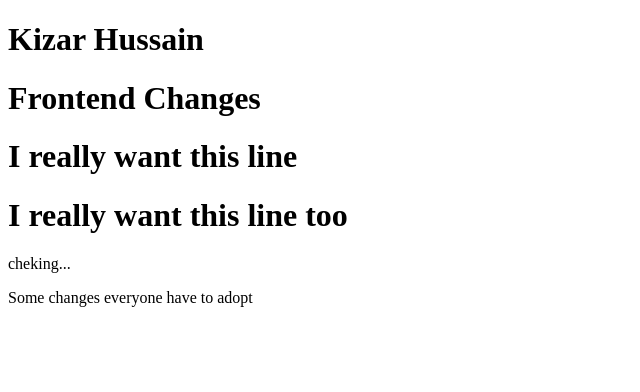
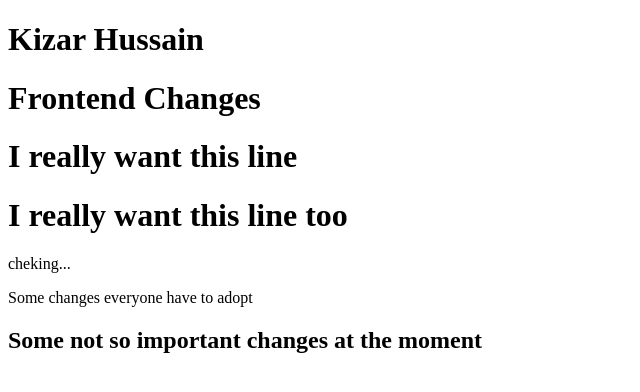
Before and after one commit to kizarhussain/sample, a plain HTML site: page index.html in a window 1280 px wide. Shown: the whole page, without its empty margins (0-640 px from the left). Drawn offline with Linux system fonts and the light colour scheme.

Commit message:
feat: added all the files including the stash file

```diff
--- a/index.html
+++ b/index.html
@@ -14,6 +14,7 @@
     <h1>I really want this line too</h1>
     <p>cheking...</p>
     Some changes everyone have to adopt
+    <h2>Some not so important changes at the moment</h2>
 </body>
 
 </html>
```
